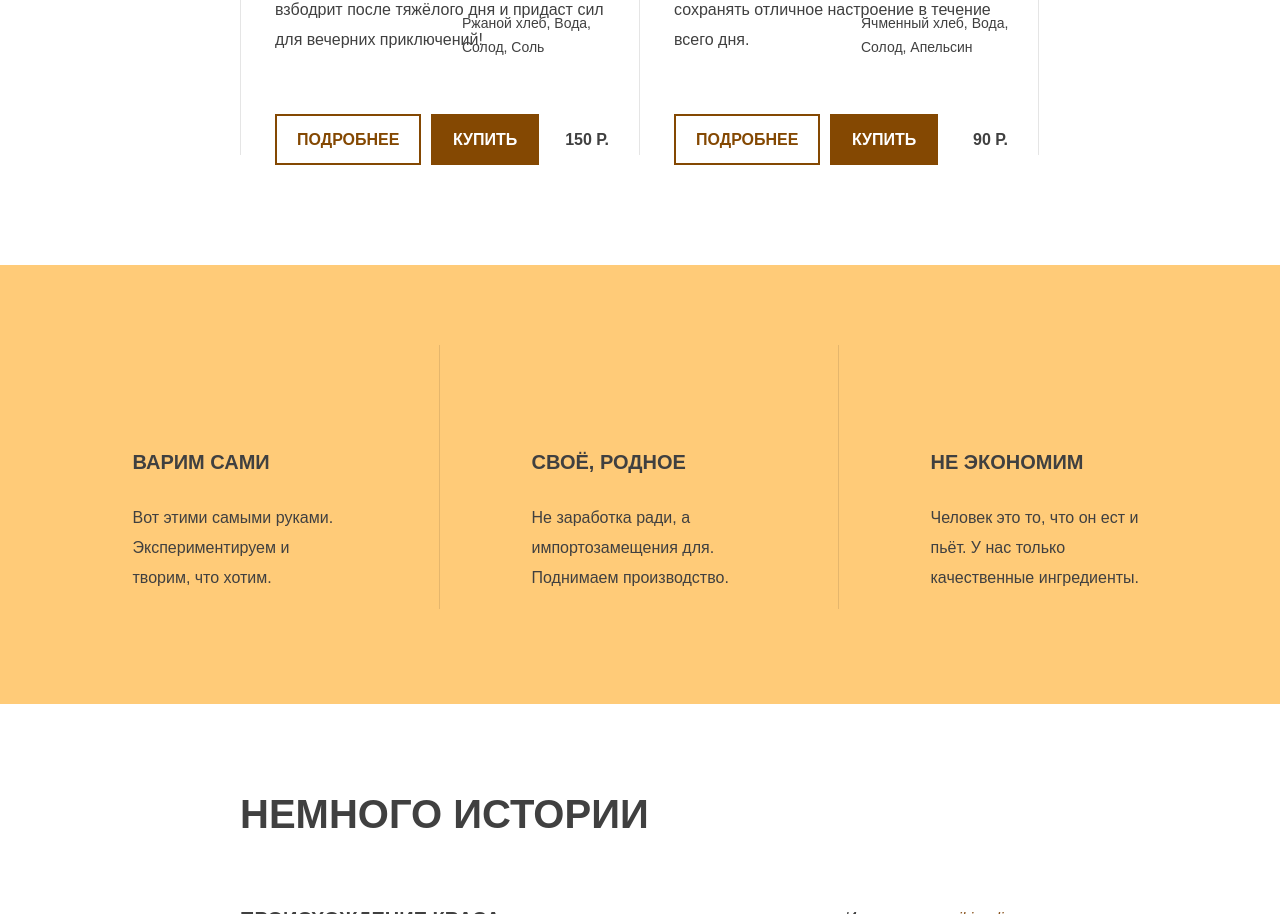
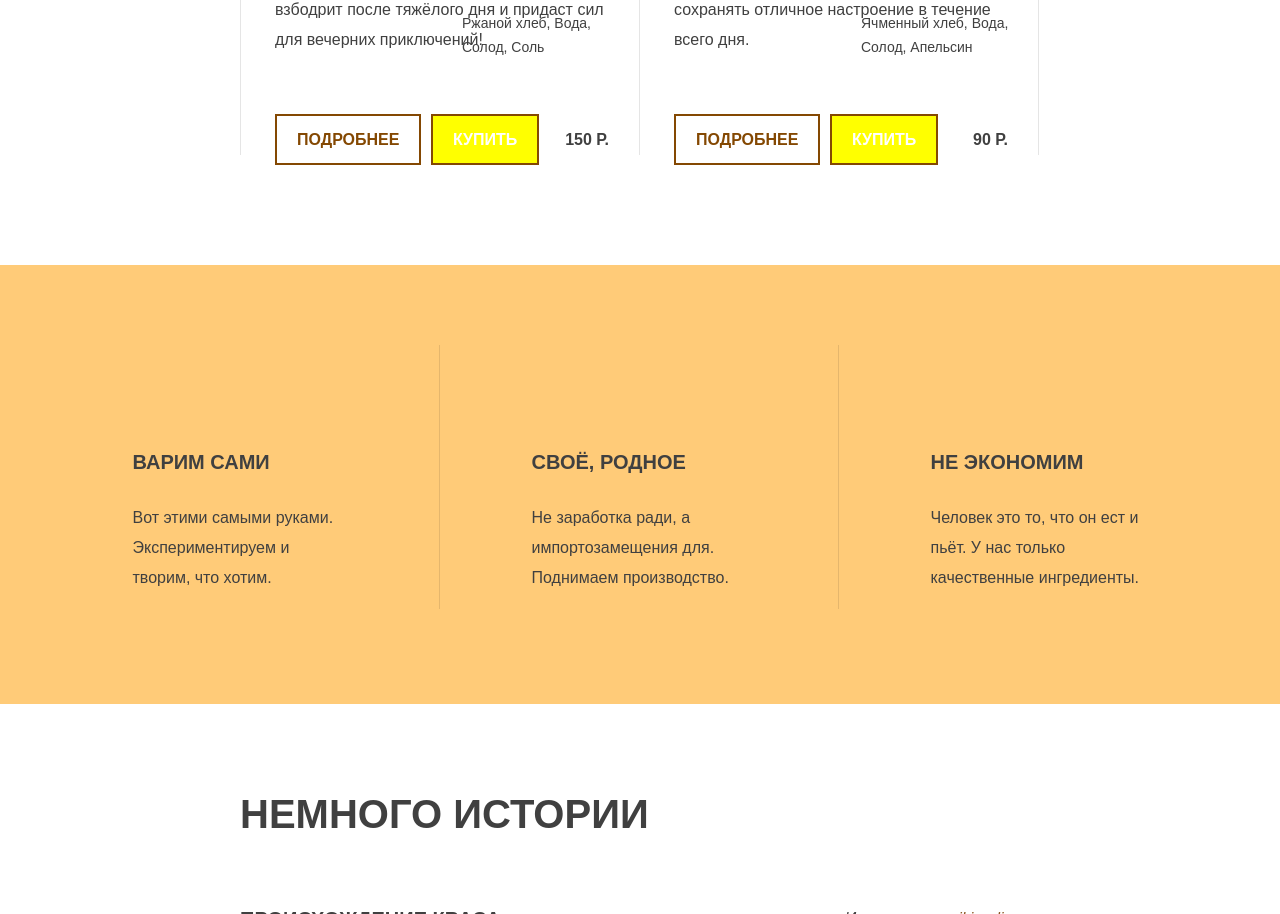
Before and after one commit to Linx39/kvast, a plain HTML site: page index.html in a window 1280 px wide. Shown: the part 996-1910 px from the top of the page. Drawn offline with Linux system fonts and the light colour scheme.

```diff
--- a/css/style.css
+++ b/css/style.css
@@ -181,7 +181,7 @@ body {
 .item-btn-buy {
     border: 2px solid #844802;
     color: white;
-    background-color: #844802;
+    background-color: yellow;
     margin-left: 5px;
 }
 
```
